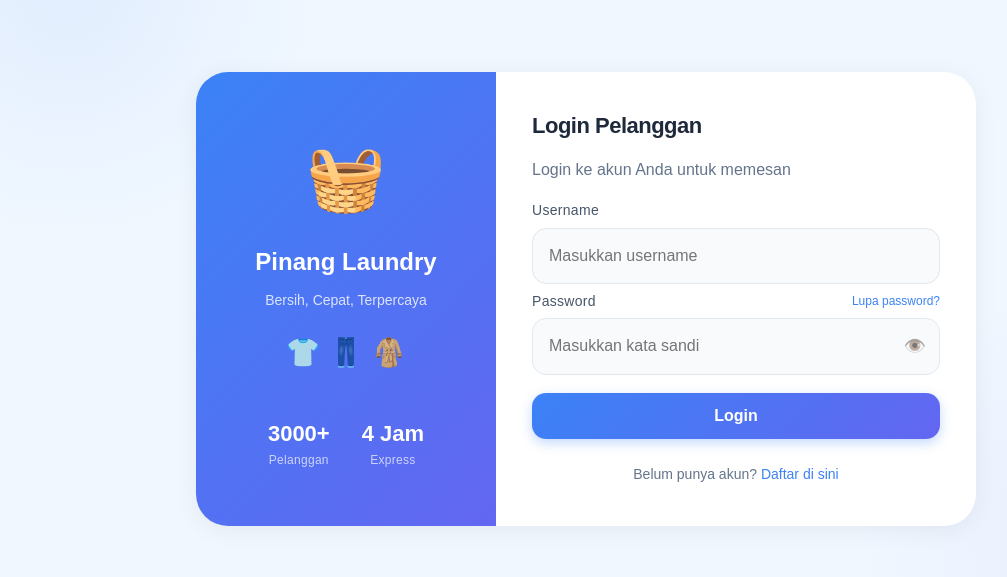
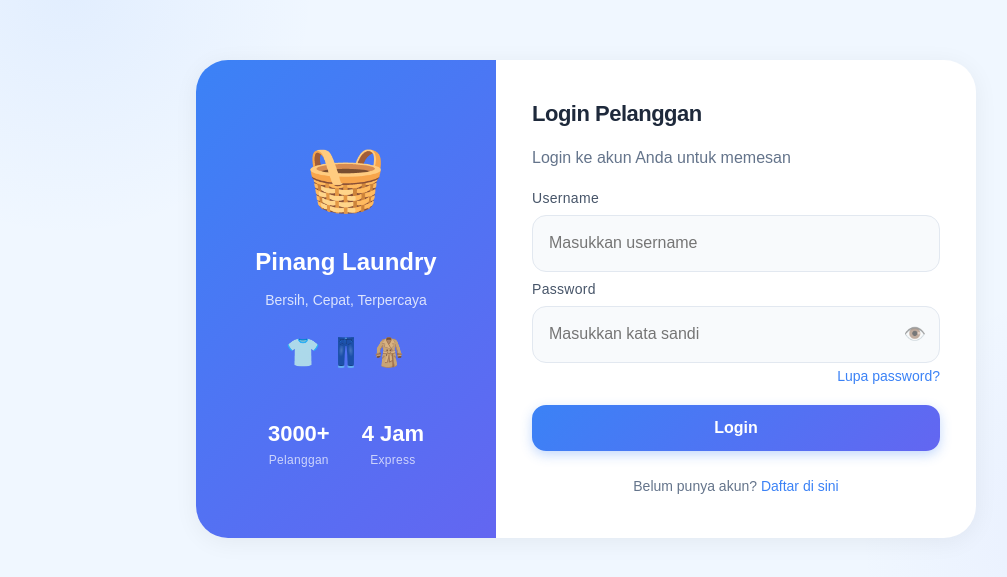
Before and after one commit to novacida00-create/pinang-laundry-frontend, a React (Vite) app: page /customer/login in a window 1280 px wide. Shown: the part 101-678 px from the top of the page, without its empty margins (54-1061 px from the left). Built offline with nearby package versions, Linux system fonts and the light colour scheme.

Commit message:
Update fitur

```diff
--- a/src/pages/auth/CustomerLoginPage.jsx
+++ b/src/pages/auth/CustomerLoginPage.jsx
@@ -148,13 +148,13 @@ export default function CustomerLoginPage() {
             <label style={styles.label}>Username</label>
             <input type="text" placeholder="Masukkan username" value={username} onChange={(e) => setUsername(e.target.value)} style={styles.input} />
 
-            <div style={{ display: "flex", justifyContent: "space-between", alignItems: "center" }}>
-              <label style={styles.label}>Password</label>
-              <span style={{ ...styles.link, fontSize: 12 }} onClick={() => { setShowReset(true); setError(""); setResetUsername(username); }}>Lupa password?</span>
-            </div>
+            <label style={styles.label}>Password</label>
             <div style={styles.passWrap}>
               <input type={showPass ? "text" : "password"} placeholder="Masukkan kata sandi" value={password} onChange={(e) => setPassword(e.target.value)} style={styles.input} />
               <span onClick={() => setShowPass(!showPass)} style={styles.passToggle}>{showPass ? "\uD83D\uDE48" : "\uD83D\uDc41\uFE0F"}</span>
+            </div>
+            <div style={{ textAlign: "right", marginTop: -4 }}>
+              <span style={styles.link} onClick={() => { setShowReset(true); setError(""); setResetUsername(username); }}>Lupa password?</span>
             </div>
 
             <button type="submit" style={styles.button}>Login</button>
```
